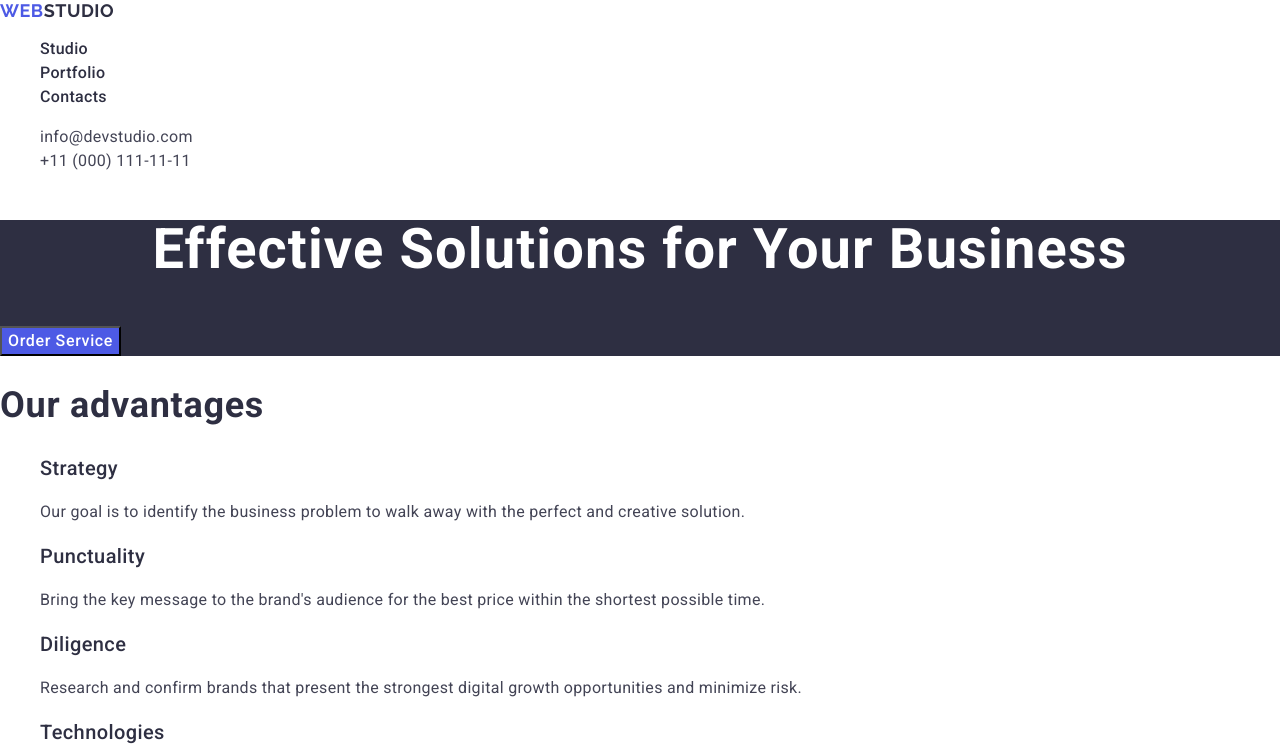
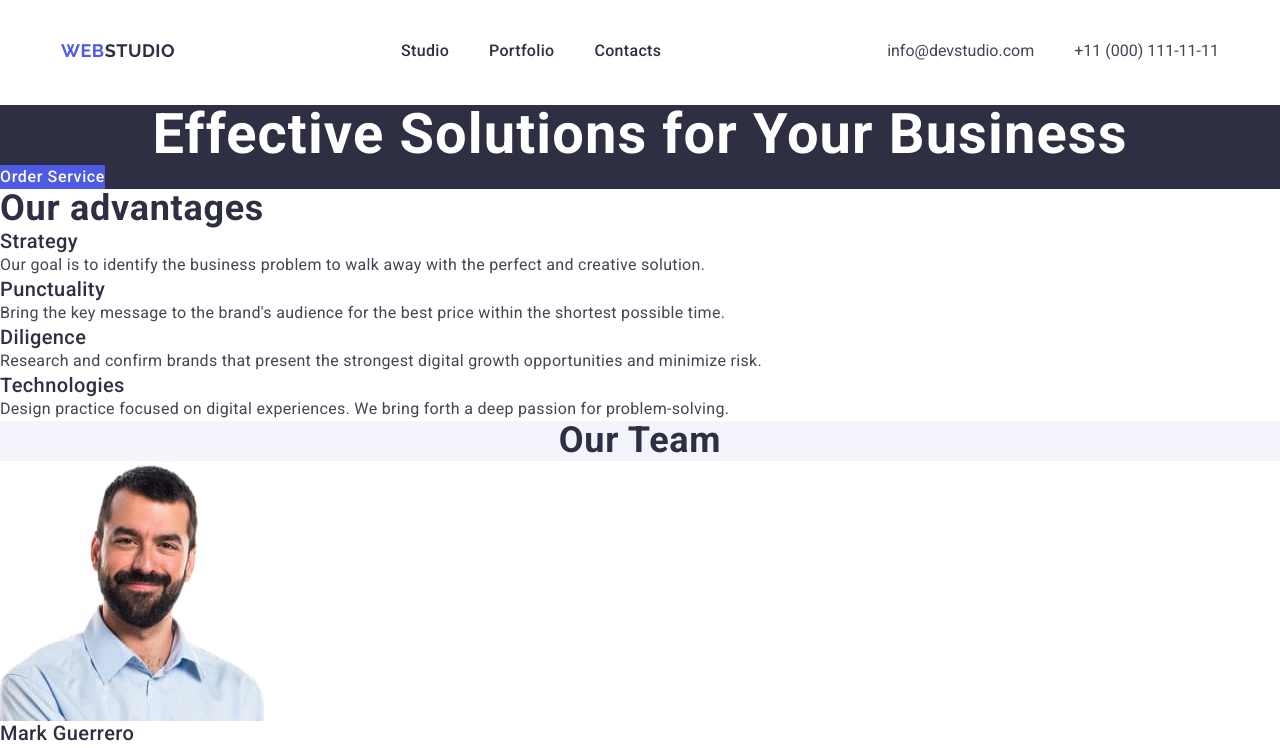
Before and after one commit to Grygoriy99/goit-markup-hw-03, a plain HTML site: page index.html in a window 1280 px wide. Shown: the top 748 px of the page. Drawn offline with nearby package versions, Linux system fonts and the light colour scheme.

Commit message:
header styles

```diff
--- a/css/styles.css
+++ b/css/styles.css
@@ -6,9 +6,27 @@ body {
 }
 
 /* Reset styles */
+h1,
+h2,
+h3,
+h4,
+h5,
+h6,
+p {
+  margin: 0;
+}
+
 ul,
 ol {
   list-style-type: none;
+  margin: 0;
+  padding: 0;
+}
+
+img {
+  display: block;
+  max-width: 100%;
+  height: auto;
 }
 
 a {
@@ -17,13 +35,40 @@ a {
 }
 
 button {
+  padding: 0;
   font-family: inherit;
   color: currentColor;
   background-color: transparent;
   cursor: pointer;
+  border: none;
 }
 
 /* header */
+
+.container {
+  width: 1158px;
+  padding: 15px 0;
+  margin: 0 auto;
+}
+.header-container {
+  display: flex; /*розміщує в рядок*/
+  justify-content: space-between; /*рівномірні відступи між лого, навігацією та адресом*/
+  align-items: center; /*розміщує логотип та адресу на тій же висоті, що і навігацію */
+}
+
+.header-list,
+.adress-list {
+  display: flex;
+  gap: 40px;
+}
+
+.header {
+  border-bottom: 3px solid #fff;
+}
+
+/*.header-item:not(:last-child) {
+  margin-right: 40px;
+}*/
 .header-logo {
   font-family: "Raleway", sans-serif;
   font-weight: 700;
@@ -33,15 +78,19 @@ button {
   text-transform: uppercase;
   color: #4d5ae5;
 }
+
 .header-logo-accent {
   color: #2e2f42;
 }
-.header-item {
+.header-link {
   font-weight: 500;
   font-size: 16px;
   line-height: 1.5;
   letter-spacing: 0.02em;
   color: #2e2f42;
+
+  padding: 24px 0; /*розміщує навігацію на висоті 24px, відступ знизу 24px, а по бокам 0 */
+  display: block;
 }
 .header-link:hover,
 .header-link:focus {
@@ -50,7 +99,7 @@ button {
 .adress-style {
   font-style: normal;
 }
-.adress-item {
+.adress-link {
   font-size: 16px;
   line-height: 1.5;
   letter-spacing: 0.02em;
--- a/index.html
+++ b/index.html
@@ -5,25 +5,24 @@
     <meta charset="UTF-8">
     <meta name="viewport" content="width=device-width, initial-scale=1.0">
     <title>WEB STUDIO</title>
+    <!-- Normalize -->
+    <link rel="stylesheet" href="https://cdn.jsdelivr.net/npm/modern-normalize@2.0.0/modern-normalize.min.css">
     <!-- Fonts -->
     <link rel="preconnect" href="https://fonts.googleapis.com">
     <link rel="preconnect" href="https://fonts.gstatic.com" crossorigin>
     <link href="https://fonts.googleapis.com/css2?family=Raleway:wght@700&family=Roboto:wght@400;500;700&display=swap"
         rel="stylesheet">
-    <!-- Normalize -->
-    <link rel="stylesheet" href="https://cdn.jsdelivr.net/npm/modern-normalize@2.0.0/modern-normalize.min.css">
     <!-- Custom style -->
     <link rel="stylesheet" href="./css/styles.css">
 </head>
 
 <body>
-
-    <header class="header-list">
-
-        <nav class="nav-list">
+    <header class="header">
+        <div class="container header-container">
             <a class="header-logo" href=" ./index.html">
                 Web<span class="header-logo-accent">Studio</span></a>
-            <ul>
+            <nav class="header-nav">
+                <ul class="header-list">
                     <li class="header-item">
                         <a class="header-link" href="./index.html">Studio</a>
                     </li>
@@ -37,11 +36,12 @@
             </nav>
 
             <address class="adress-style">
-            <ul>
+                <ul class="adress-list">
                     <li><a class="adress-item" href="mailto:info@devstudio.com">info@devstudio.com</a></li>
                     <li><a class="adress-item" href="tel:+110001111111">+11 (000) 111-11-11</a></li>
                 </ul>
             </address>
+        </div>
     </header>
 
     <main>
```
Lines whose indentation alone changed are shown as unchanged.
